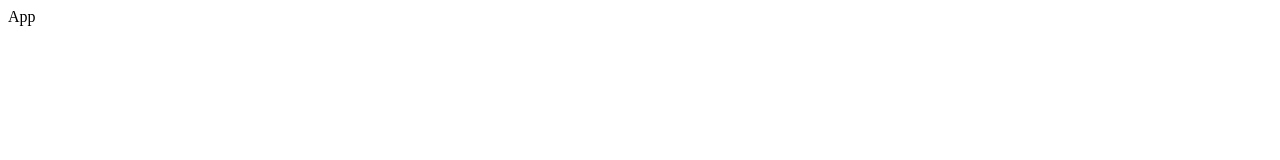
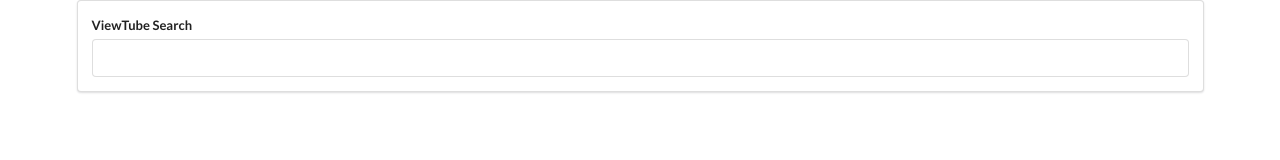
Before and after one commit to RobOsipo/ViewTube, a React (Create React App) app: page / in a window 1280 px wide. Shown: the top 160 px of the page. Built offline with nearby package versions, Linux system fonts and the light colour scheme.

Commit message:
partial SearchBar component logic completion

```diff
--- a/public/index.html
+++ b/public/index.html
@@ -8,6 +8,10 @@
     <meta
       name="description"
       content="A YouTube API application"
+    />
+    <link
+      rel="stylesheet"
+      href="https://cdnjs.cloudflare.com/ajax/libs/semantic-ui/2.4.1/semantic.min.css"
     />
     <link rel="apple-touch-icon" href="%PUBLIC_URL%/logo192.png" />
 
--- a/src/components/App.js
+++ b/src/components/App.js
@@ -1,9 +1,17 @@
 import React from 'react'
+import SearchBar from './SearchBar'
 
-const App = () => {
-  return (
-    <div>App</div>
-  )
+class App extends React.Component {
+
+
+
+  render() {
+    return (
+      <div className="ui container">
+        <SearchBar />
+      </div>
+    )
+  }
 }
 
 export default App
--- /dev/null
+++ b/src/components/SearchBar.js
@@ -0,0 +1,38 @@
+import React, { Component } from 'react'
+
+class SearchBar extends Component {
+
+  state = { term: '' }
+
+  onInputChange = (e) => {
+    this.setState({ term: e.target.value})
+  }
+
+  onFormSubmit = (e) => {
+      e.preventDefault()
+
+      // TODO -- callback from parent component
+
+    //   this.setState({ term: '' })
+  }
+
+    render() {
+    return (
+      <div className="search-bar ui segment">
+        <form onSubmit={this.onFormSubmit} className="ui form">
+            <div className="field">
+                <label>ViewTube Search</label>
+                <input
+                type="text"
+                value={this.state.term}
+                onChange={this.onInputChange}
+                className=""
+                />
+            </div>
+        </form>
+      </div>
+    )
+  }
+}
+
+export default SearchBar
```
Also changed, not shown: 2 other files (tests, documents, lock files or other folders).
